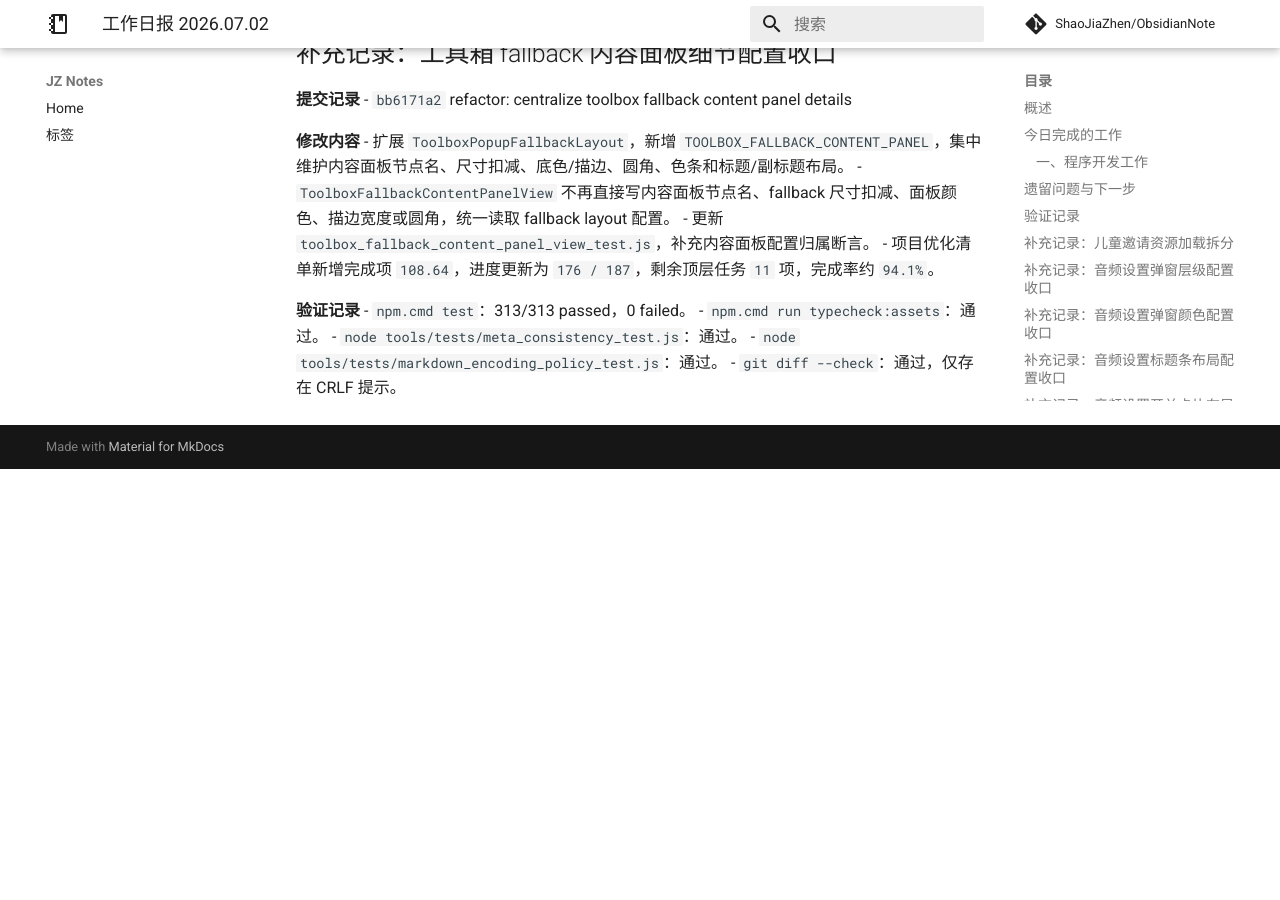
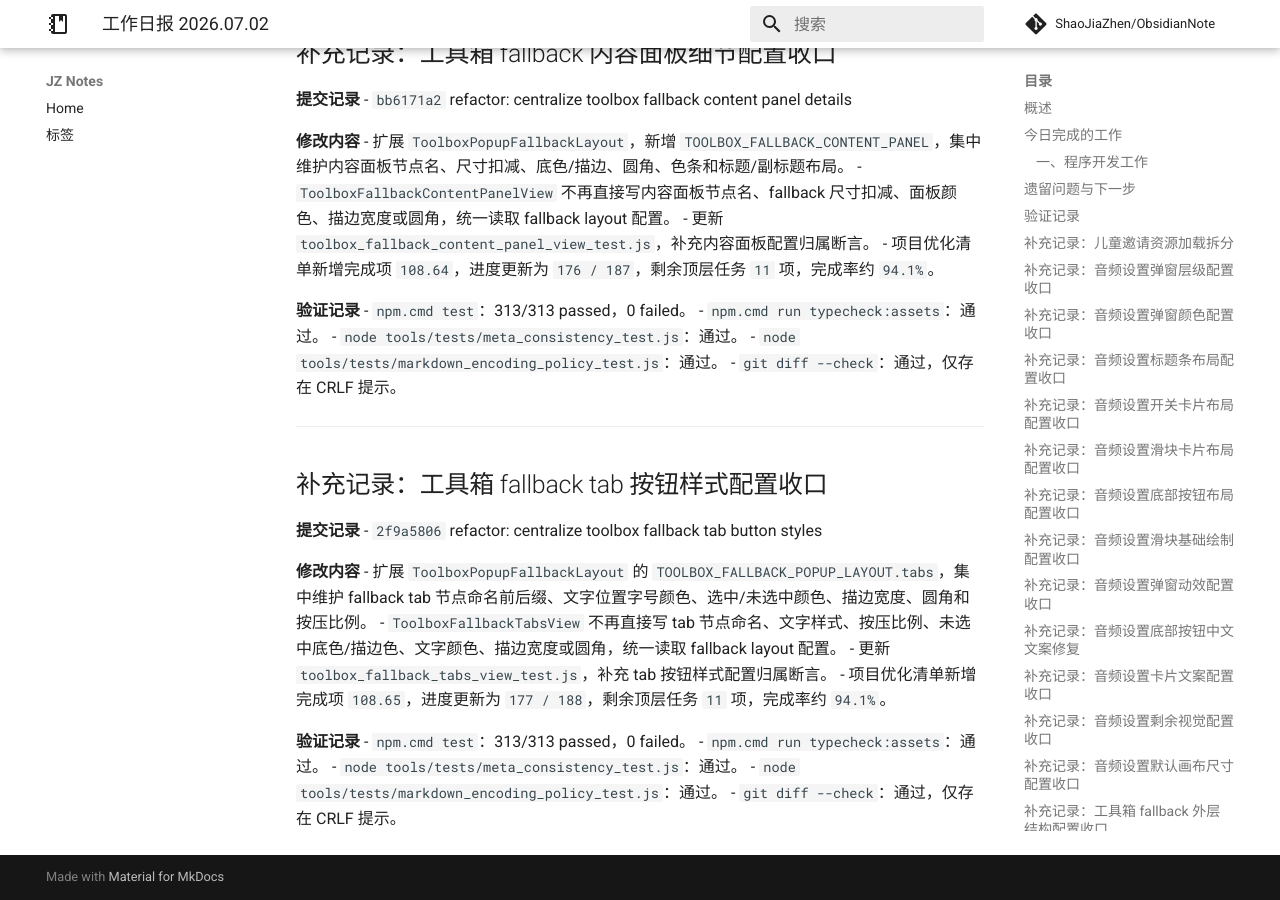
Before and after one commit to ShaoJiaZhen/ObsidianNote, an MkDocs documentation site: the page built from docs/工作内容/2026.07.02.md, in a window 1280 px wide and 900 px high, scrolled down 8991 px. Built offline with MkDocs 1.6.1 and Material for MkDocs 9.7.7, drawn with Linux system fonts in a browser that asks for light colours; comment, search, counter and statistics services are not loaded; before the commit the page ends 9460 px from its top, so only the background shows below that.

Commit message:
docs: record toolbox fallback tab style cleanup
- record project commit 2f9a5806 in the July 2 work log

- note optimization progress at 177/188

```diff
--- a/docs/工作内容/2026.07.02.md
+++ b/docs/工作内容/2026.07.02.md
@@ -422,3 +422,23 @@
 - `node tools/tests/meta_consistency_test.js`：通过。
 - `node tools/tests/markdown_encoding_policy_test.js`：通过。
 - `git diff --check`：通过，仅存在 CRLF 提示。
+
+---
+
+## 补充记录：工具箱 fallback tab 按钮样式配置收口
+
+**提交记录**
+- `2f9a5806` refactor: centralize toolbox fallback tab button styles
+
+**修改内容**
+- 扩展 `ToolboxPopupFallbackLayout` 的 `TOOLBOX_FALLBACK_POPUP_LAYOUT.tabs`，集中维护 fallback tab 节点命名前后缀、文字位置字号颜色、选中/未选中颜色、描边宽度、圆角和按压比例。
+- `ToolboxFallbackTabsView` 不再直接写 tab 节点命名、文字样式、按压比例、未选中底色/描边色、文字颜色、描边宽度或圆角，统一读取 fallback layout 配置。
+- 更新 `toolbox_fallback_tabs_view_test.js`，补充 tab 按钮样式配置归属断言。
+- 项目优化清单新增完成项 `108.65`，进度更新为 `177 / 188`，剩余顶层任务 `11` 项，完成率约 `94.1%`。
+
+**验证记录**
+- `npm.cmd test`：313/313 passed，0 failed。
+- `npm.cmd run typecheck:assets`：通过。
+- `node tools/tests/meta_consistency_test.js`：通过。
+- `node tools/tests/markdown_encoding_policy_test.js`：通过。
+- `git diff --check`：通过，仅存在 CRLF 提示。
```
